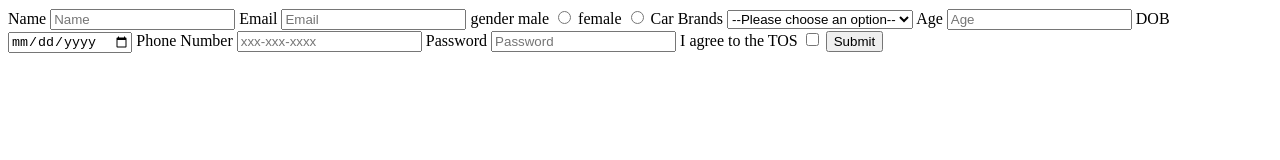
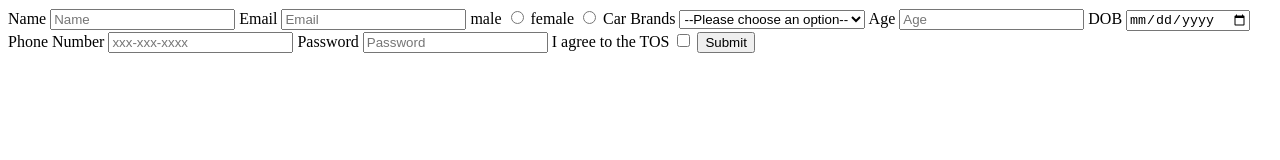
Before and after one commit to acciojob/signup-form-car-venusagar-accio, a website: page main.html in a window 1280 px wide. Drawn offline with Linux system fonts and the light colour scheme.

Commit message:
created a submission

```diff
--- a/main.html
+++ b/main.html
@@ -9,7 +9,6 @@
             <input type="text" id="name" placeholder="Name" required>
             <label for="email">Email</label>
             <input type="email" id="email" placeholder="Email" required>
-            <label>gender</label>
             <label for="gender_m">male</label>
             <input type="radio" required name="gender" id="gender_m">
             <label for="gender_f">female</label>
```
